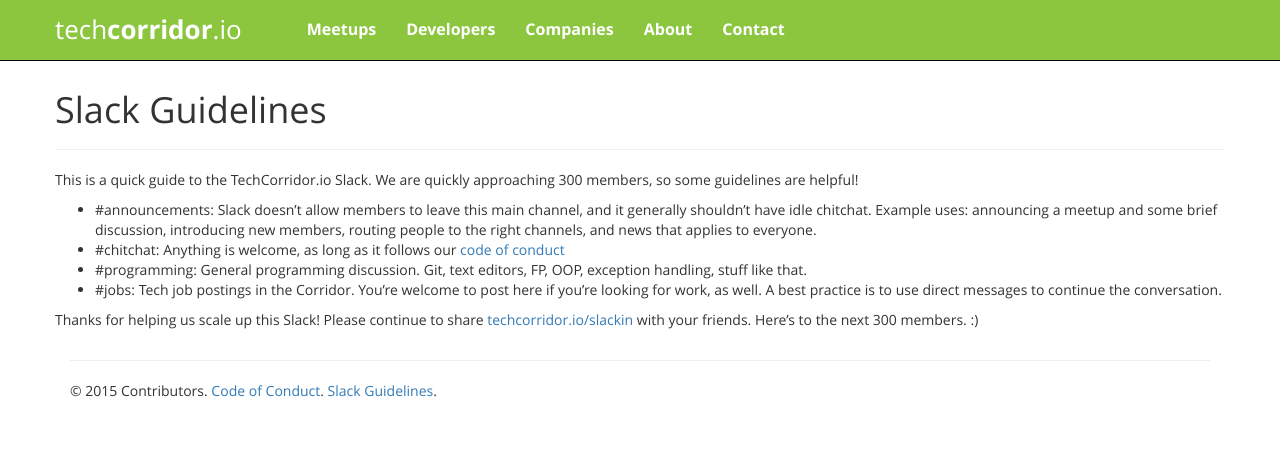
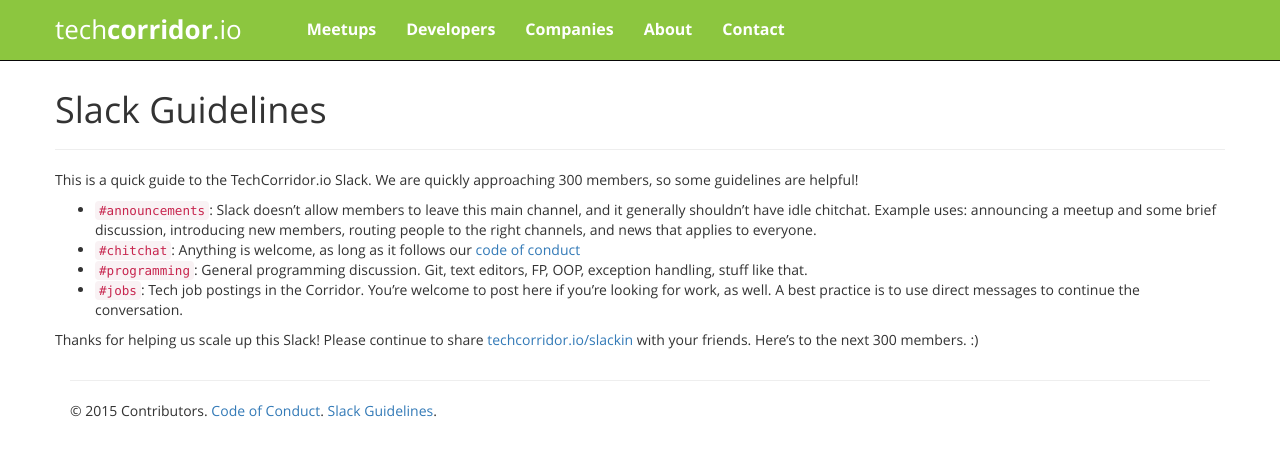
Before and after one commit to techcorridorio/techcorridorio.github.io, a Jekyll site: the page built from slack-guidelines.md, in a window 1280 px wide. Shown: the top 456 px of the page. Built offline with Jekyll 4.4.1, drawn with Linux system fonts in a browser that asks for light colours; nearby versions of some CDN libraries.

Commit message:
Fix formatting

```diff
--- a/slack-guidelines.md
+++ b/slack-guidelines.md
@@ -5,9 +5,9 @@
 
 This is a quick guide to the TechCorridor.io Slack.  We are quickly approaching 300 members, so some guidelines are helpful!
 
-  * #announcements:  Slack doesn't allow members to leave this main channel, and it generally shouldn't have idle chitchat.  Example uses: announcing a meetup and some brief discussion, introducing new members, routing people to the right channels, and news that applies to everyone.
-  * #chitchat:  Anything is welcome, as long as it follows our [code of conduct](/code-of-conduct.html)
-  * #programming: General programming discussion.  Git, text editors, FP, OOP, exception handling, stuff like that.
-  * #jobs: Tech job postings in the Corridor.  You're welcome to post here if you're looking for work, as well.  A best practice is to use direct messages to continue the conversation.
+  * `#announcements`:  Slack doesn't allow members to leave this main channel, and it generally shouldn't have idle chitchat.  Example uses: announcing a meetup and some brief discussion, introducing new members, routing people to the right channels, and news that applies to everyone.
+  * `#chitchat`:  Anything is welcome, as long as it follows our [code of conduct](/code-of-conduct.html)
+  * `#programming`: General programming discussion.  Git, text editors, FP, OOP, exception handling, stuff like that.
+  * `#jobs`: Tech job postings in the Corridor.  You're welcome to post here if you're looking for work, as well.  A best practice is to use direct messages to continue the conversation.
 
 Thanks for helping us scale up this Slack!  Please continue to share [techcorridor.io/slackin](http://techcorridor.io/slackin) with your friends.  Here's to the next 300 members. :)
```
